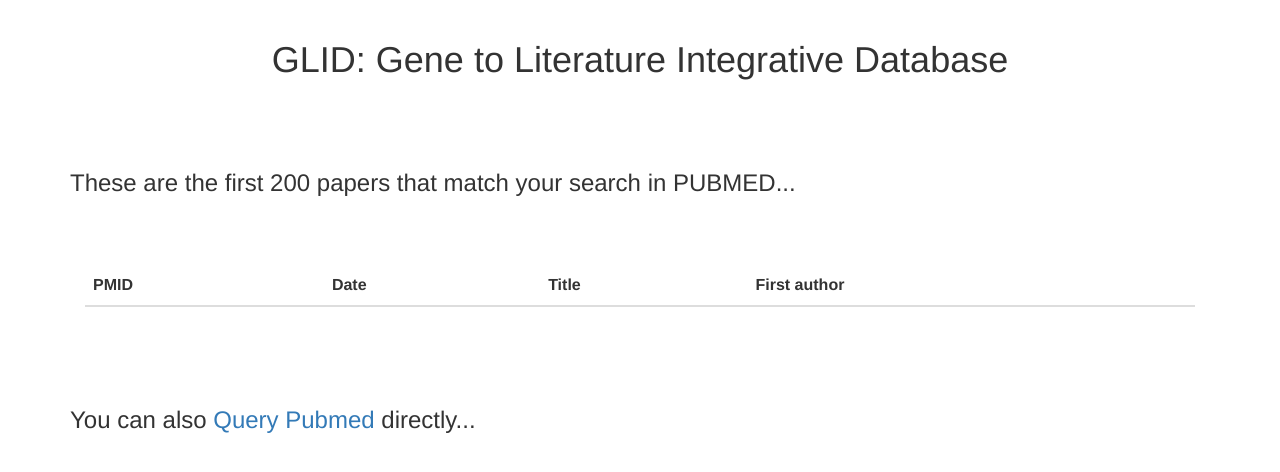
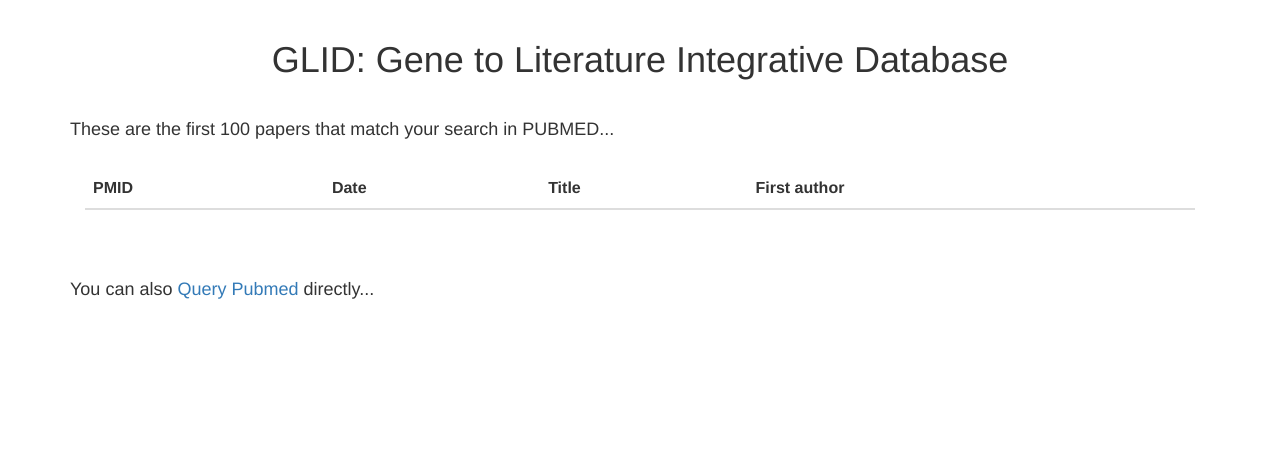
Before and after one commit to MikiSchikora/GLID, a PHP site: page /query_pubmed.php in a window 1280 px wide. Shown: the part 52-524 px from the top of the page. Run offline with PHP 8.4, Linux system fonts and the light colour scheme; the visitor is signed in with stand-in values (Sample User, id 1); data that the repository does not hold is empty; a stand-in replaces the project's code that opens the database connection; some libraries are stand-ins or nearby versions.

Commit message:
new query_pubmed.php

```diff
--- a/Common_web_files/query_pubmed.php
+++ b/Common_web_files/query_pubmed.php
@@ -18,7 +18,7 @@
     $query = "(\"".implode("\" OR \"",$Names)."\")";
 }
 $final_query = str_replace(" ","+",$query);
-$url = "https://www.ncbi.nlm.nih.gov/pubmed/?term=".$final_query."&report=MEDLINE&format=text&dispmax=10";
+$url = "https://www.ncbi.nlm.nih.gov/pubmed/?term=".$final_query."&report=MEDLINE&format=text&dispmax=100";
 
 // load the content of the pubmed result into an array of arrays:
 $pubmed_content_array = explode("\n",file_get_contents($url));
@@ -79,9 +79,9 @@
 
 ?>
 
-<br><br><br>
-<h3> These are the first 200 papers that match your search in PUBMED...</h3>
-<br><br><br>
+<br>
+<h4> These are the first 100 papers that match your search in PUBMED...</h4>
+<br>
 
 <div class="container-fluid">
                         <table class= "table table-hover" id="pubmedTable">
@@ -120,11 +120,11 @@
 </script>
 
 <!-- Add the link to the pubmed-->
-<br><br><br>
-<h3> You can also
+<br><br>
+<h4> You can also
     <?php echo '<a href="https://www.ncbi.nlm.nih.gov/pubmed/?term=', urlencode($query), '" target=\"_blank\">Query Pubmed</a> ' ?>
-directly...</h3>
+directly...</h4>
 
-<br><br><br>
+<br><br>
 
 <?php print footerDBW(); ?>
```
